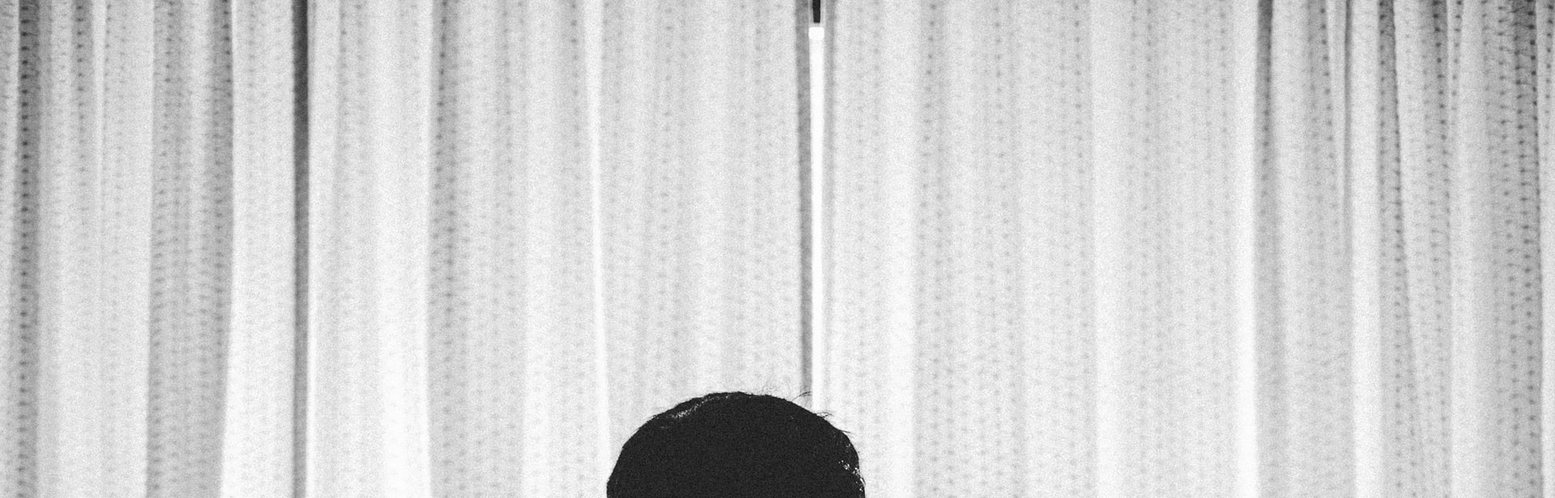
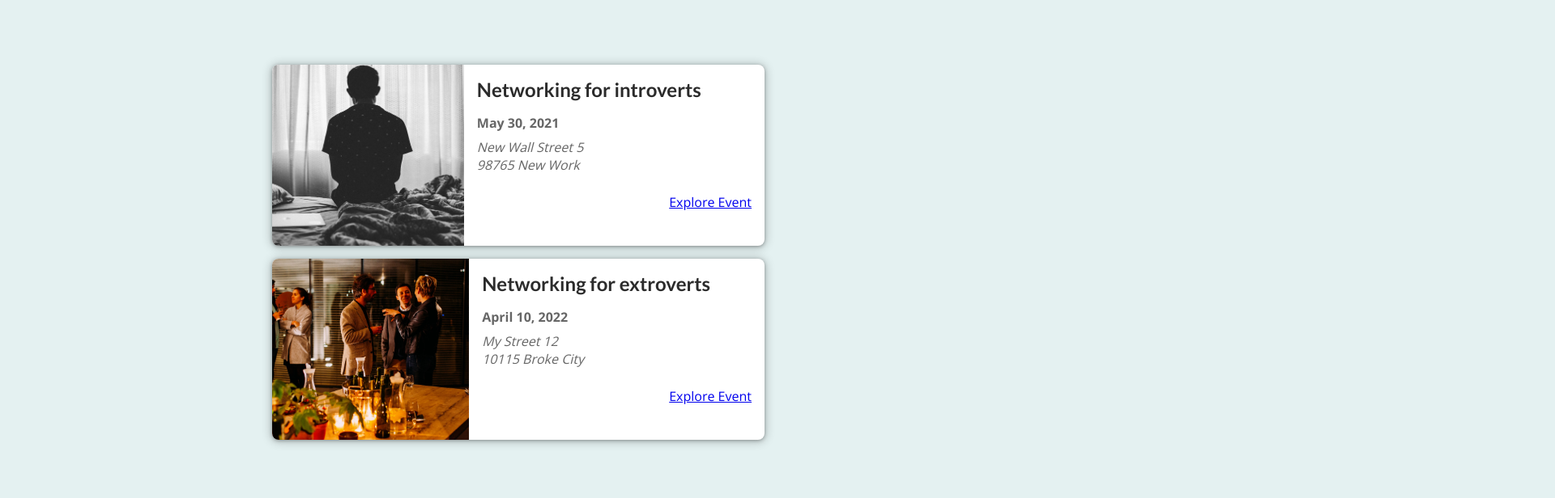
Before and after one commit to fpigeonjr/nextjs-course-events, a Next.js app: page / in a window 1280 px wide. Shown: the top 616 px of the page at 81% size, 1920 px wide, since content can reach past the window. Built offline with nearby package versions, Linux system fonts and the light colour scheme.

Commit message:
adds css modules

```diff
--- a/components/events/event-item.js
+++ b/components/events/event-item.js
@@ -1,5 +1,6 @@
 import React from 'react'
 import Link from 'next/link'
+import classes from './event-item.module.css'
 
 function EventItem(props) {
   const { title, image, date, location, id } = props
@@ -12,19 +13,21 @@
   const exploreLink = `/events/${id}`
 
   return (
-    <li>
+    <li className={classes.item}>
       <img src={`/${image}`} alt={title} />
-      <div>
-        <h2>{title}</h2>
-        <div>
-          <time>{humanReadableDate}</time>
+      <div className={classes.content}>
+        <div className={classes.summary}>
+          <h2>{title}</h2>
+          <div className={classes.date}>
+            <time>{humanReadableDate}</time>
+          </div>
         </div>
-        <div>
+        <div className={classes.address}>
           <address>{formattedAddress}</address>
         </div>
-      </div>
-      <div>
-        <Link href={exploreLink}>Explore Event</Link>
+        <div className={classes.actions}>
+          <Link href={exploreLink}>Explore Event</Link>
+        </div>
       </div>
     </li>
   )
--- /dev/null
+++ b/components/events/event-item.module.css
@@ -0,0 +1,103 @@
+.item {
+  box-shadow: 0 1px 4px rgba(0, 0, 0, 0.3), 0 1px 12px 2px rgba(0, 0, 0, 0.2);
+  border-radius: 8px;
+  overflow: hidden;
+  background-color: white;
+  margin: 1rem;
+  display: flex;
+  flex-direction: column;
+  gap: 1rem;
+}
+
+.item img {
+  width: 100%;
+  object-fit: cover;
+  height: 10rem;
+}
+
+.content {
+  width: 100%;
+  padding: 0 1rem;
+  text-align: center;
+}
+
+.content h2 {
+  margin: 0.5rem 0;
+}
+
+.date,
+.address {
+  display: flex;
+  gap: 0.5rem;
+  align-items: center;
+}
+
+.date svg,
+.address svg {
+  width: 1.25rem;
+  height: 1.25rem;
+  color: #666666;
+}
+
+.content time {
+  color: #666666;
+  font-weight: bold;
+}
+
+.content address {
+  margin: 0.5rem 0;
+  color: #666666;
+  white-space: pre;
+}
+
+.actions {
+  display: flex;
+  flex-direction: column;
+  padding: 1rem;
+}
+
+.actions a {
+  display: block;
+}
+
+.actions a span {
+  vertical-align: middle;
+}
+
+.icon {
+  margin-left: 0.5rem;
+  display: inline-flex;
+  justify-content: center;
+  align-items: center;
+}
+
+.icon svg {
+  width: 1.25rem;
+  height: 1.25rem;
+}
+
+@media (min-width: 768px) {
+  .item {
+    flex-direction: row;
+  }
+
+  .item img {
+    width: 40%;
+    height: 14rem;
+  }
+
+  .content {
+    width: 60%;
+    padding: 0;
+    text-align: left;
+  }
+
+  .content h2 {
+    margin: 1rem 0;
+  }
+
+  .actions {
+    flex-direction: row;
+    justify-content: flex-end;
+  }
+}
--- a/components/events/event-list.js
+++ b/components/events/event-list.js
@@ -1,14 +1,17 @@
 import React from 'react'
 import EventItem from './event-item'
+import classes from './event-list.module.css'
 
 function EventList(props) {
   const { items } = props
+
   return (
-    <ul>
+    <ul className={classes.list}>
       {items.map((event) => (
         <EventItem
           key={event.id}
           id={event.id}
+          title={event.title}
           image={event.image}
           date={event.date}
           location={event.location}
--- /dev/null
+++ b/components/events/event-list.module.css
@@ -0,0 +1,5 @@
+.list {
+  width: 90%;
+  max-width: 40rem;
+  margin: 5rem auto;
+}
```
